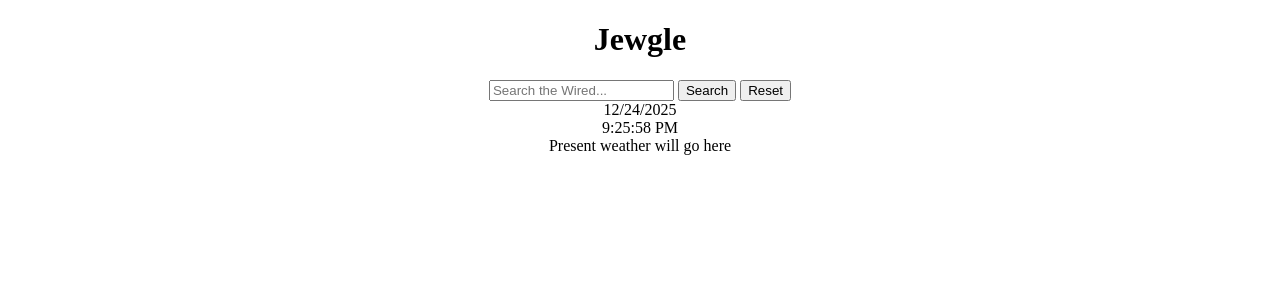
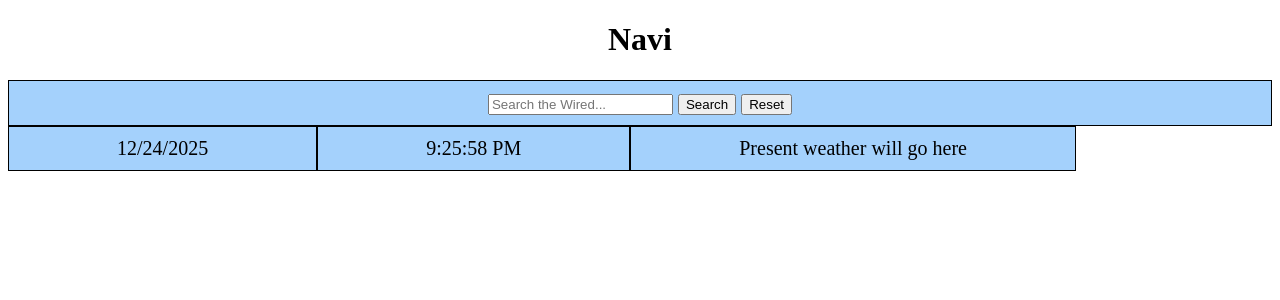
Before and after one commit to matwin04/navi, a Flask app: page / in a window 1280 px wide. Shown: the top 300 px of the page. Run offline with Flask 3, Linux system fonts and the light colour scheme.

Commit message:
NaviSearch 1

```diff
--- a/public/newstyle.css
+++ b/public/newstyle.css
@@ -2,7 +2,16 @@
     text-align: center;
 }
 .container {
-    align-content: center;
-    align-items: center;
+    display: grid;
+    grid-template-columns: auto auto;
+}
+.search {
+    grid-column: 1 / span 4;
+}
+.container div {
+    background-color: #a4d1fc;
+    border: 1px solid black;
+    padding: 10px;
+    font-size: 20px;
     text-align: center;
 }
--- a/templates/index.html
+++ b/templates/index.html
@@ -7,21 +7,21 @@
         <link rel="stylesheet" href="/public/newstyle.css" />
     </head>
     <body>
-        <h1 class="title">Jewgle</h1>
+        <h1 class="title">Navi</h1>
         <main class="container">
-            <section class="Search">
+            <div class="search">
                 <form action="https://duckduckgo.com/" method="get" target="_blank">
                     <input type="text" name="q" placeholder="Search the Wired..." aria-label="Search the web" />
                     <button type="submit">Search</button>
                     <button type="reset">Reset</button>
                 </form>
-                <div id="presentDay"></div>
-                <div id="presentTime"></div>
-                <div id="presentWeather">
-                    Present weather will go here
-                </div>
-            </section>
+            </div>
+            <div id="presentDay"></div>
+            <div id="presentTime"></div>
+            <div id="presentWeather">Present weather will go here</div>
         </main>
+
+
         <script src="/static/scripts/clock.js"></script>
     </body>
 </html>
```
